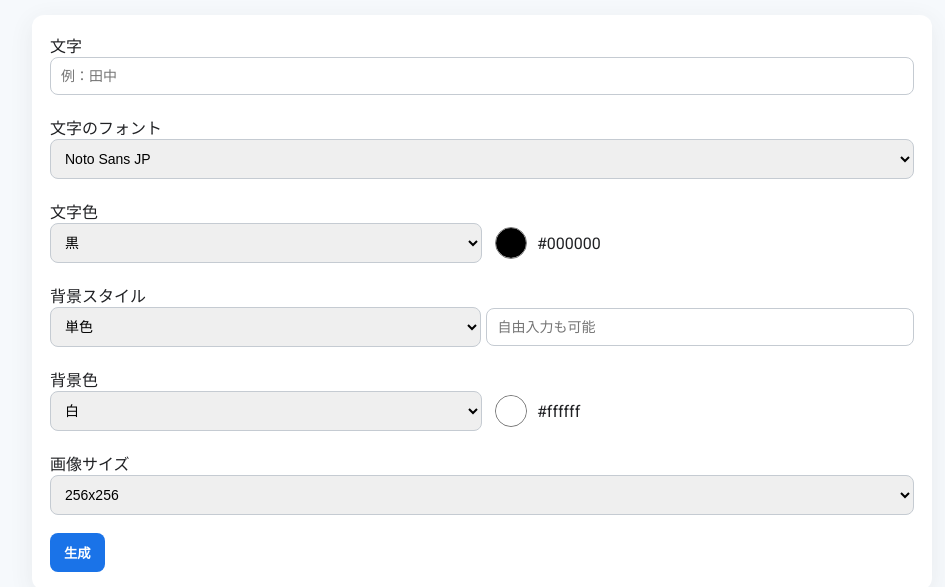
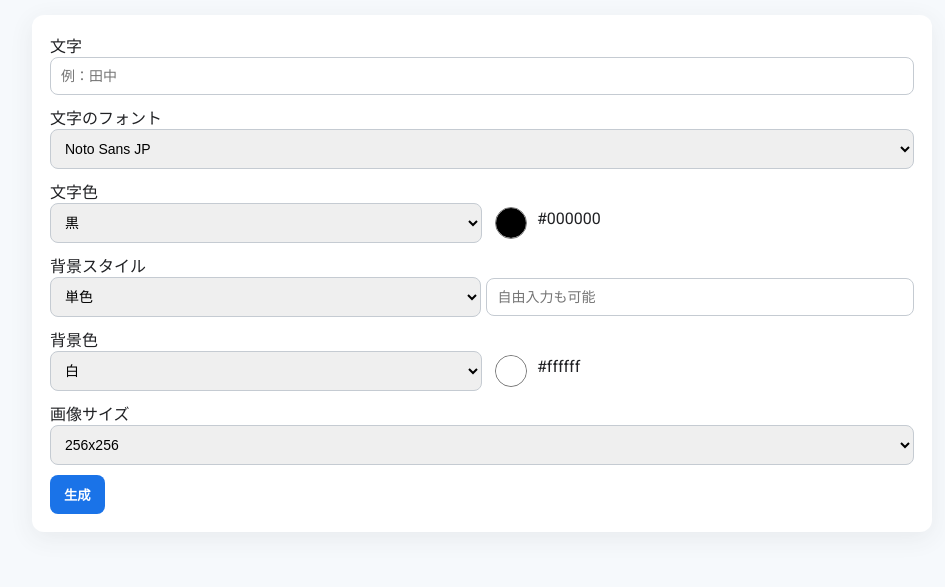
Before and after one commit to sd2022design/kanji-icon-maker, a plain HTML site: page index.html in a window 1280 px wide. Shown: the part 89-676 px from the top of the page, without its empty margins (158-1103 px from the left). Drawn offline with nearby package versions, Linux system fonts and the light colour scheme.

Commit message:
微修正

```diff
--- a/index.html
+++ b/index.html
@@ -28,7 +28,7 @@
     .card{background:var(--card);border-radius:var(--radius);
           padding:18px;box-shadow:0 6px 24px rgba(60,64,67,0.08);}
     input, select, textarea{width:97%;padding:10px;border-radius:8px;
-             border:1px solid #c5cbd2;font-size:14px;margin-bottom:10px;}
+             border:1px solid #c5cbd2;font-size:14px;margin-bottom:0px;}
     select {cursor: pointer;}
     input[type="color"] {
       width: 32px !important;
@@ -70,10 +70,10 @@
 
     <div class="card">
       <label>文字</label>
-      <input style="margin-bottom: 20px; width: calc(100% - 22px);" v-model="kanji" placeholder="例：田中">
+      <input style="margin-bottom: 10px; width: calc(100% - 22px);" v-model="kanji" placeholder="例：田中">
 
       <label>文字のフォント</label>
-      <select v-model="font" style="margin-bottom:20px; width:100%;">
+      <select v-model="font" style="margin-bottom:10px; width:100%;">
         <!-- 日本語向けフォント -->
         <option>Noto Sans JP</option>
         <option>Noto Serif JP</option>
@@ -158,7 +158,7 @@
         <option>1024x1024</option>
       </select>
 
-      <div style="margin-top:8px;">
+      <div style="margin-top:10px;">
         <button class="primary" @click="generate" :disabled="loading">
           <span v-if="!loading">生成</span>
           <span v-else>生成中…</span>
```
